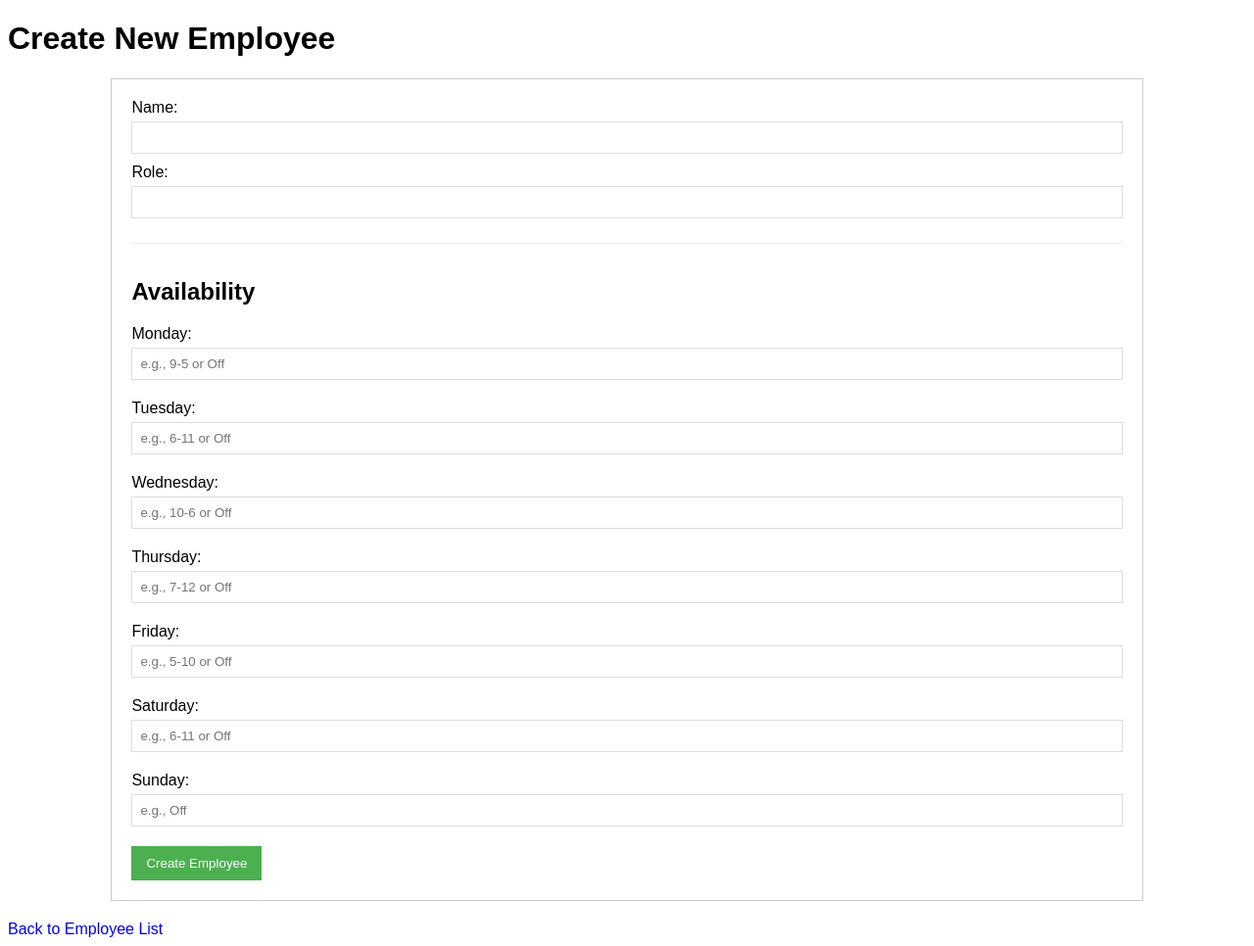
After one commit to acostajs/WDEgroup3_Project, a Flask app: page /employees_ui/create in a window 1280 px wide. The commit adds this page. Shown: the whole page at 98% size. Run offline with Flask 3, Linux system fonts and the light colour scheme.

Commit message:
update UI
Added create employee and create shift

```diff
--- a/Prototype_02/pozole_scheduling/backend/app.py
+++ b/Prototype_02/pozole_scheduling/backend/app.py
@@ -1,5 +1,6 @@
-from flask import Flask, request, jsonify, render_template
+from flask import Flask, request, jsonify, render_template, redirect, url_for
 from flask_sqlalchemy import SQLAlchemy
+import requests
 
 
 app = Flask(__name__)
@@ -19,28 +20,107 @@ employees_schema = EmployeeSchema(many=True)
 shift_schema = ShiftSchema()
 shifts_schema = ShiftSchema(many=True)
 
+API_BASE_URL = 'http://127.0.0.1:5000'
+
 # UI
 @app.route('/')
 def index():
     return render_template('index.html')
 
+# UI EMPLOYEES
+
 @app.route('/employees_ui')
 def list_employees_ui():
-    employees = get_employees_data()  # Use a helper function to get employee data
+    employees = get_employees_data()
     return render_template('employees.html', employees=employees)
 
-@app.route('/shifts_ui')
-def list_shifts_ui():
-    shifts = get_shifts_data()  # Use a helper function to get shift data
-    return render_template('shifts.html', shifts=shifts)
+@app.route('/employees_ui/create')
+def create_employee_ui():
+    return render_template('create_employee.html')
 
 def get_employees_data():
     all_employees = db.session.query(Employee).all()
     return employees_schema.dump(all_employees)
 
+@app.post('/employees_ui/submit_employee')
+def submit_employee():
+    if request.method == 'POST':
+        name = request.form['name']
+        role = request.form['role']
+        availability = {
+            'monday': request.form['monday'],
+            'tuesday': request.form['tuesday'],
+            'wednesday': request.form['wednesday'],
+            'thursday': request.form['thursday'],
+            'friday': request.form['friday'],
+            'saturday': request.form['saturday'],
+            'sunday': request.form['sunday']
+        }
+
+        availability = {day: times for day, times in availability.items() if times}
+
+        employee_data = {
+            'name': name,
+            'role': role,
+            'availability': availability
+        }
+
+        try:
+            response = requests.post(f'{API_BASE_URL}/employees', json=employee_data)
+            response.raise_for_status()
+            return redirect(url_for('list_employees_ui'))
+
+        except requests.exceptions.RequestException as e:
+            error_message = f"Error creating employee: {e}"
+            if response.status_code == 400 and response.headers.get('Content-Type') == 'application/json':
+                error_data = response.json()
+                if 'error' in error_data:
+                    error_message = f"Error creating employee: {error_data['error']}"
+            return render_template('create_employee.html', error=error_message)
+
+# UI SHIFTS
+
+@app.route('/shifts_ui')
+def list_shifts_ui():
+    shifts = get_shifts_data()
+    return render_template('shifts.html', shifts=shifts)
+
+@app.route('/shifts_ui/create')
+def create_shift_ui():
+    return render_template('create_shift.html')
+
 def get_shifts_data():
     all_shifts = db.session.query(Shift).all()
     return shifts_schema.dump(all_shifts)
+
+@app.post('/shifts_ui/submit_shift')
+def submit_shift():
+    if request.method == 'POST':
+        start_time = request.form['start_time']
+        end_time = request.form['end_time']
+        day = request.form['day']
+        employee_id = request.form.get('employee_id')
+        shift_data = {
+            'start_time': start_time,
+            'end_time': end_time,
+            'day': day
+        }
+        if employee_id:
+            shift_data['employee_id'] = int(employee_id)
+
+        try:
+            response = requests.post(f'{API_BASE_URL}/shifts', json=shift_data)
+            response.raise_for_status()
+            return redirect(url_for('list_shifts_ui'))
+
+        except requests.exceptions.RequestException as e:
+            error_message = f"Error creating shift: {e}"
+            if response.status_code == 400 and response.headers.get('Content-Type') == 'application/json':
+                error_data = response.json()
+                if 'error' in error_data:
+                    error_message = f"Error creating shift: {error_data['error']}"
+            return render_template('create_shift.html', error=error_message)
+
 
 # EMPLOYEES
 
--- /dev/null
+++ b/Prototype_02/pozole_scheduling/backend/templates/create_employee.html
@@ -0,0 +1,71 @@
+<!DOCTYPE html>
+<html lang="en">
+<head>
+    <meta charset="UTF-8">
+    <meta name="viewport" content="width=device-width, initial-scale=1.0">
+    <title>Create New Employee</title>
+    <style>
+        body { font-family: sans-serif; }
+        form { width: 80%; margin: 20px auto; padding: 20px; border: 1px solid #ccc; }
+        label { display: block; margin-bottom: 5px; }
+        input[type="text"], select { width: 100%; padding: 8px; margin-bottom: 10px; border: 1px solid #ddd; box-sizing: border-box; }
+        button[type="submit"] { background-color: #4CAF50; color: white; padding: 10px 15px; border: none; cursor: pointer; }
+        button[type="submit"]:hover { background-color: #45a049; }
+        .availability-section { margin-top: 15px; border-top: 1px solid #eee; padding-top: 15px; }
+        .availability-day { margin-bottom: 10px; }
+        a { text-decoration: none; margin-top: 10px; display: block; }
+        .error { color: red; margin-top: 10px; }
+    </style>
+</head>
+<body>
+    <h1>Create New Employee</h1>
+
+    {% if error %}
+        <p class="error">{{ error }}</p>
+    {% endif %}
+
+    <form action="{{ url_for('submit_employee') }}" method="post">
+        <label for="name">Name:</label>
+        <input type="text" id="name" name="name" required>
+
+        <label for="role">Role:</label>
+        <input type="text" id="role" name="role" required>
+
+        <div class="availability-section">
+            <h2>Availability</h2>
+            <div class="availability-day">
+                <label for="monday">Monday:</label>
+                <input type="text" id="monday" name="monday" placeholder="e.g., 9-5 or Off">
+            </div>
+            <div class="availability-day">
+                <label for="tuesday">Tuesday:</label>
+                <input type="text" id="tuesday" name="tuesday" placeholder="e.g., 6-11 or Off">
+            </div>
+            <div class="availability-day">
+                <label for="wednesday">Wednesday:</label>
+                <input type="text" id="wednesday" name="wednesday" placeholder="e.g., 10-6 or Off">
+            </div>
+            <div class="availability-day">
+                <label for="thursday">Thursday:</label>
+                <input type="text" id="thursday" name="thursday" placeholder="e.g., 7-12 or Off">
+            </div>
+            <div class="availability-day">
+                <label for="friday">Friday:</label>
+                <input type="text" id="friday" name="friday" placeholder="e.g., 5-10 or Off">
+            </div>
+            <div class="availability-day">
+                <label for="saturday">Saturday:</label>
+                <input type="text" id="saturday" name="saturday" placeholder="e.g., 6-11 or Off">
+            </div>
+            <div class="availability-day">
+                <label for="sunday">Sunday:</label>
+                <input type="text" id="sunday" name="sunday" placeholder="e.g., Off">
+            </div>
+        </div>
+
+        <button type="submit">Create Employee</button>
+    </form>
+
+    <a href="{{ url_for('list_employees_ui') }}">Back to Employee List</a>
+</body>
+</html>
--- a/Prototype_02/pozole_scheduling/backend/templates/employees.html
+++ b/Prototype_02/pozole_scheduling/backend/templates/employees.html
@@ -9,10 +9,14 @@
         table { border-collapse: collapse; width: 80%; margin: 20px 0; }
         th, td { border: 1px solid #ddd; padding: 8px; text-align: left; }
         th { background-color: #f2f2f2; }
+        a { text-decoration: none; margin-top: 10px; display: block; }
     </style>
 </head>
 <body>
     <h1>Employees</h1>
+
+    <a href="{{ url_for('create_employee_ui') }}">Create New Employee</a>
+
     {% if employees %}
     <table>
         <thead>
--- a/Prototype_02/pozole_scheduling/backend/templates/shifts.html
+++ b/Prototype_02/pozole_scheduling/backend/templates/shifts.html
@@ -9,10 +9,14 @@
         table { border-collapse: collapse; width: 80%; margin: 20px 0; }
         th, td { border: 1px solid #ddd; padding: 8px; text-align: left; }
         th { background-color: #f2f2f2; }
+        a { text-decoration: none; margin-top: 10px; display: block; }
     </style>
 </head>
 <body>
     <h1>Shifts</h1>
+
+    <a href="{{ url_for('create_shift_ui') }}">Create New Shift</a>
+
     {% if shifts %}
     <table>
         <thead>
```
Also changed, not shown: Prototype_02/pozole_scheduling/backend/templates/create_shift.html (added, +52 -0 lines), Prototype_02/pozole_scheduling/instance/site.db.
